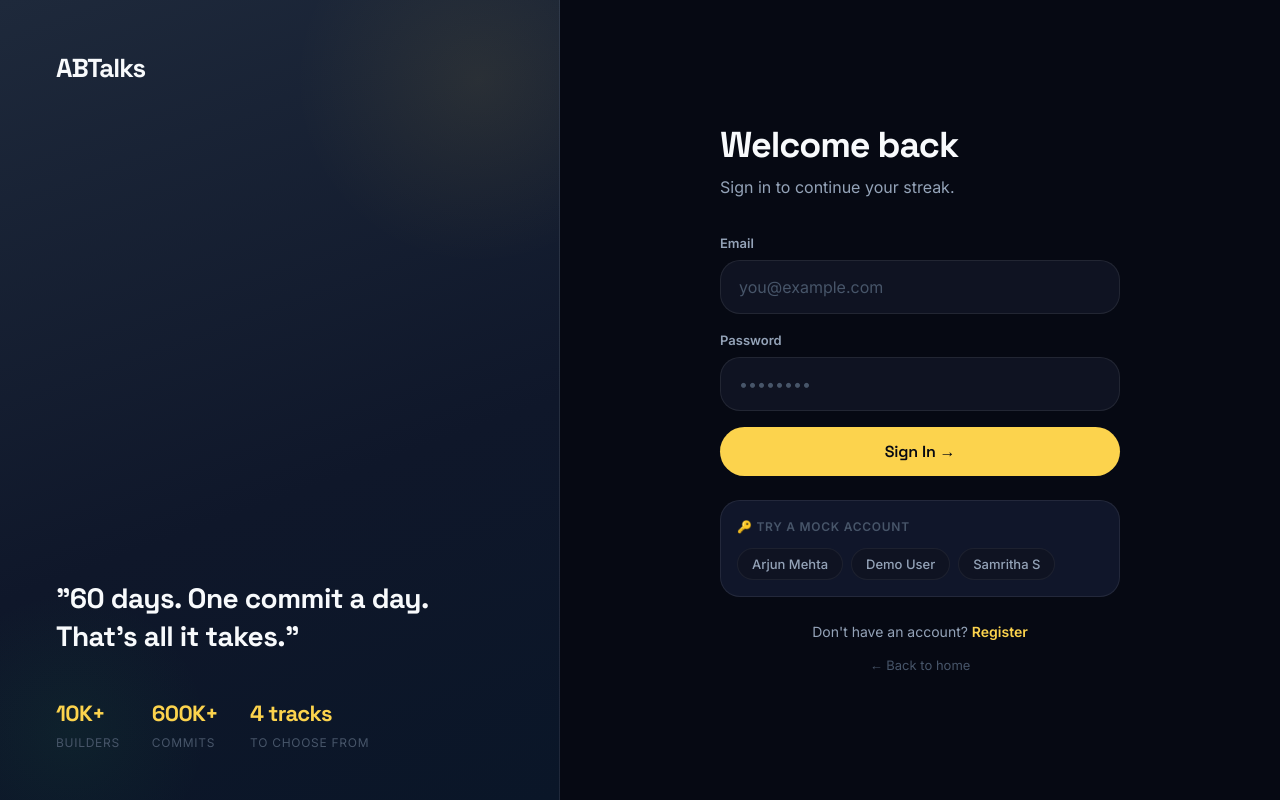
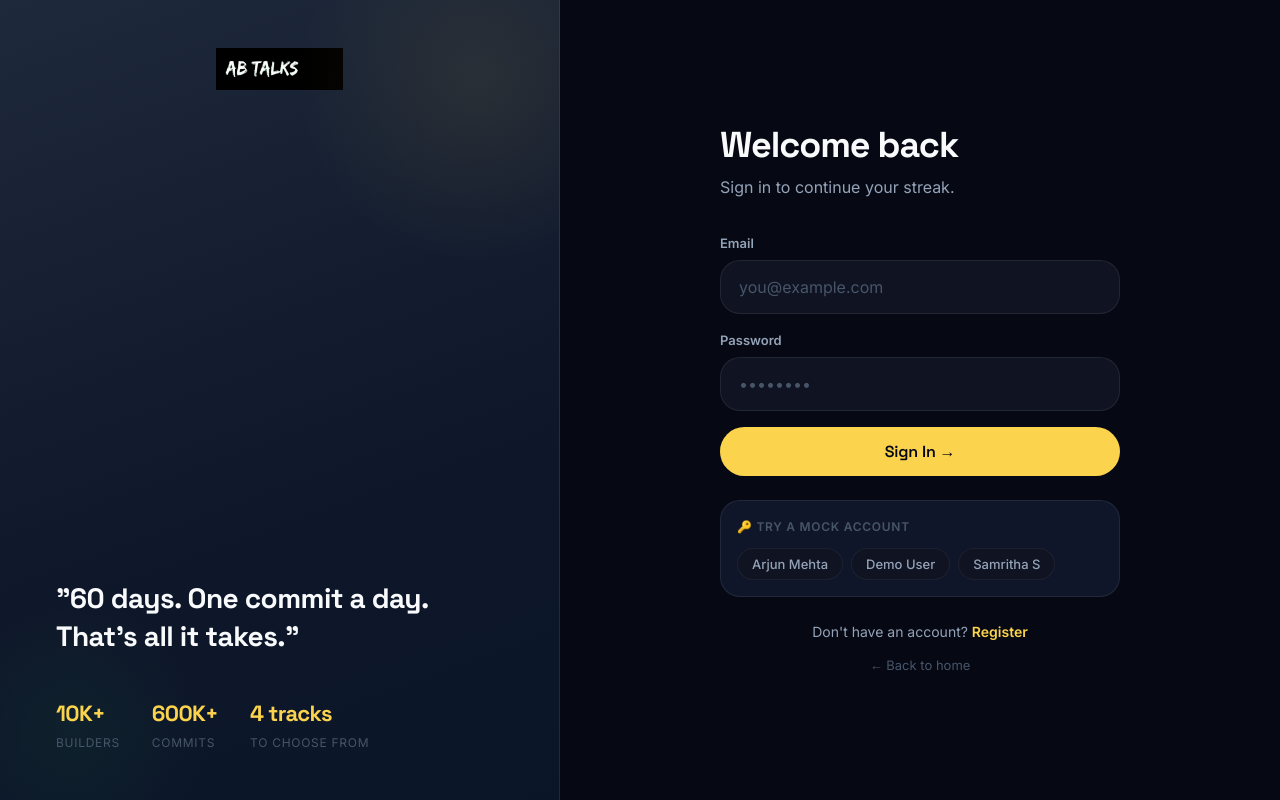
Before and after one commit to Samritha-S/ABTalks, a Next.js app: page /login in a window 1280 px wide. Built offline with nearby package versions, Linux system fonts and the light colour scheme.

Commit message:
brand: replace ABTalks text with real logo image in navbar, footer, and login page

```diff
--- a/app/login/page.js
+++ b/app/login/page.js
@@ -3,6 +3,7 @@
 import { useState } from 'react';
 import { useRouter } from 'next/navigation';
 import Link from 'next/link';
+import Image from 'next/image';
 import styles from './page.module.css';
 
 // ── Mock users ──────────────────────────────────────────────
@@ -47,7 +48,7 @@ export default function LoginPage() {
     <div className={styles.page}>
       {/* Left panel — branding */}
       <div className={styles.leftPanel}>
-        <div className={styles.brandLogo}>ABTalks</div>
+        <Image src="/abtalks-logo.png" alt="AB Talks" width={140} height={46} className={styles.brandLogo} priority />
         <div className={styles.brandQuote}>
           <p className={styles.quoteText}>"60 days. One commit a day. That's all it takes."</p>
           <div className={styles.quoteStats}>
--- a/app/login/page.module.css
+++ b/app/login/page.module.css
@@ -186,11 +186,11 @@
   }
 
   .brandLogo {
-    font-family: var(--font-display);
-    font-weight: 800;
-    font-size: 26px;
-    letter-spacing: -0.04em;
-    color: var(--text-primary);
+    display: block;
+    object-fit: contain;
+    height: 42px;
+    width: auto;
+    margin-bottom: 8px;
   }
 
   .brandQuote {
```
Also changed, not shown: app/page.js (+6 -2 lines), app/page.module.css (+24 -0 lines), public/abtalks-icon.png (added), public/abtalks-logo.png (added).
